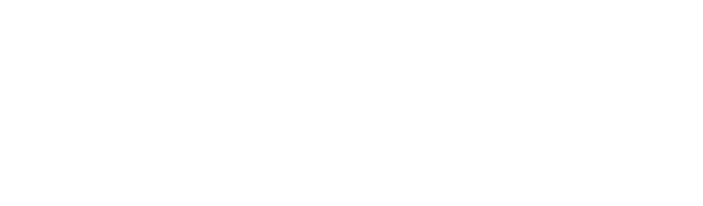
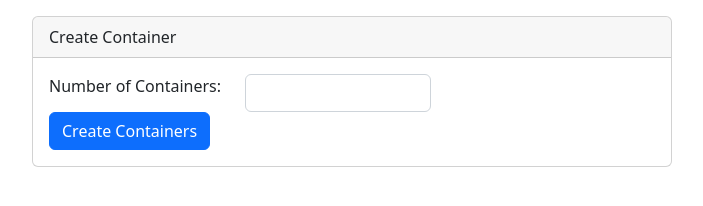
Before and after one commit to dsmHack/2022-everystep, a website with bundled scripts: page index.html in a window 1280 px wide. Shown: the whole page, without its empty margins (288-991 px from the left). Built offline with nearby package versions, Linux system fonts and the light colour scheme.

Commit message:
feat: add ui

```diff
--- a/index.html
+++ b/index.html
@@ -4,8 +4,31 @@
     <meta charset="UTF-8">
     <title>QR Code Generator</title>
     <script type="module" src="out.js"></script>
+    <link href="https://cdn.jsdelivr.net/npm/bootstrap@5.2.0-beta1/dist/css/bootstrap.min.css" rel="stylesheet" integrity="sha384-0evHe/X+R7YkIZDRvuzKMRqM+OrBnVFBL6DOitfPri4tjfHxaWutUpFmBp4vmVor" crossorigin="anonymous">
 </head>
 <body>
-
+    <div class="mt-3 offset-md-3 col-6">
+        <div class="card">
+            <div class="card-header">
+                Create Container
+            </div>
+            <div class="card-body">
+                <div class="row">
+                    <div class="col-auto">
+                        <label class="form-label" for="numberOfContainers">Number of Containers:</label>
+                    </div>
+                    <div class="col-4">
+                        <input class="form-control" id="numberOfContainers" type="number">
+                    </div>
+                </div>
+                <div>
+                    <input class="btn btn-primary" id="createContainers" type="button" value="Create Containers">
+                </div>
+            </div>
+        </div>
+    </div>
 </body>
+<footer>
+    <script src="https://cdn.jsdelivr.net/npm/bootstrap@5.2.0-beta1/dist/js/bootstrap.bundle.min.js" integrity="sha384-pprn3073KE6tl6bjs2QrFaJGz5/SUsLqktiwsUTF55Jfv3qYSDhgCecCxMW52nD2" crossorigin="anonymous"></script>
+</footer>
 </html>
```
